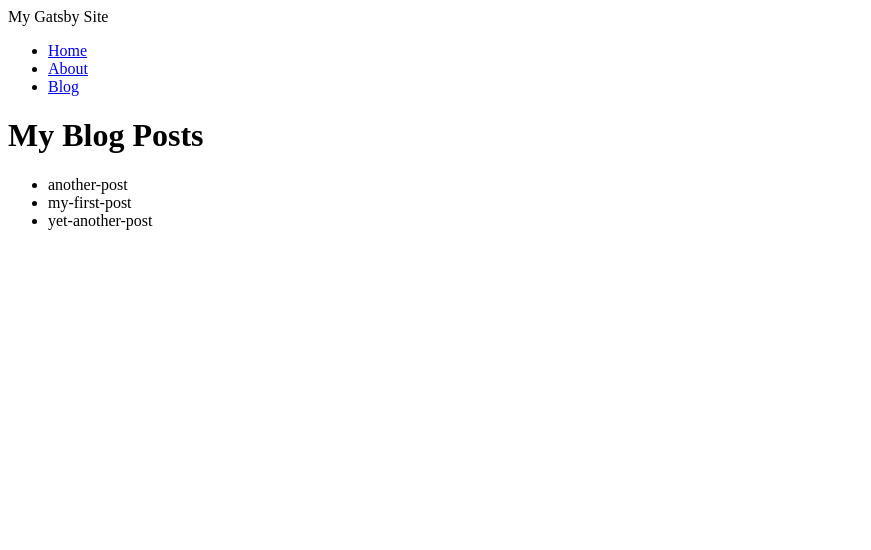
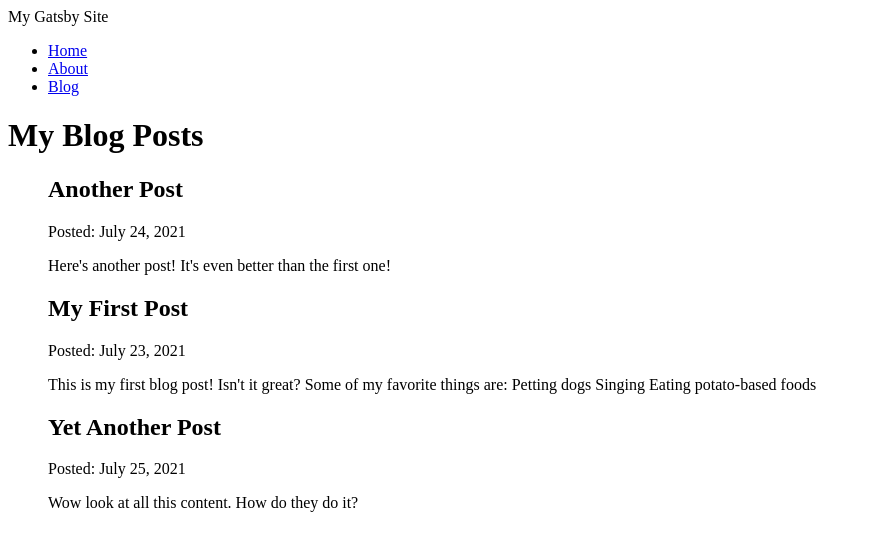
Before and after one commit to sonicce99/learn-gatsby, a Gatsby site: page /blog in a window 1280 px wide. Shown: the whole page, without its empty margins (0-871 px from the left). Built offline with nearby package versions, Linux system fonts and the light colour scheme; Gatsby itself is replaced by a stand-in of ours.

Commit message:
Finished Gatsby Tutorial Part 5

```diff
--- a/src/pages/blog.tsx
+++ b/src/pages/blog.tsx
@@ -4,11 +4,11 @@ import Seo from "../components/seo";
 import { graphql } from "gatsby";
 
 interface Props {
-  data: AllFile;
+  data: AllMdx;
 }
 
-interface AllFile {
-  allFile: Nodes;
+interface AllMdx {
+  allMdx: Nodes;
 }
 
 interface Nodes {
@@ -16,15 +16,27 @@ interface Nodes {
 }
 
 interface Node {
-  name: string;
+  excerpt: string;
+  frontmatter: Frontmatter;
+  id: string;
+}
+
+interface Frontmatter {
+  date: string;
+  slug: string;
+  title: string;
 }
 
 const BlogPage: React.FC<Props> = ({ data }) => {
   return (
     <Layout pageTitle="My Blog Posts">
       <ul>
-        {data.allFile.nodes.map((node) => (
-          <li key={node.name}>{node.name}</li>
+        {data.allMdx.nodes.map((node) => (
+          <article key={node.id}>
+            <h2>{node.frontmatter.title}</h2>
+            <p>Posted: {node.frontmatter.date}</p>
+            <p>{node.excerpt}</p>
+          </article>
         ))}
       </ul>
     </Layout>
@@ -37,9 +49,15 @@ export default BlogPage;
 
 export const query = graphql`
   query {
-    allFile {
+    allMdx {
       nodes {
-        name
+        frontmatter {
+          date(formatString: "MMMM D, YYYY")
+          slug
+          title
+        }
+        id
+        excerpt
       }
     }
   }
```
